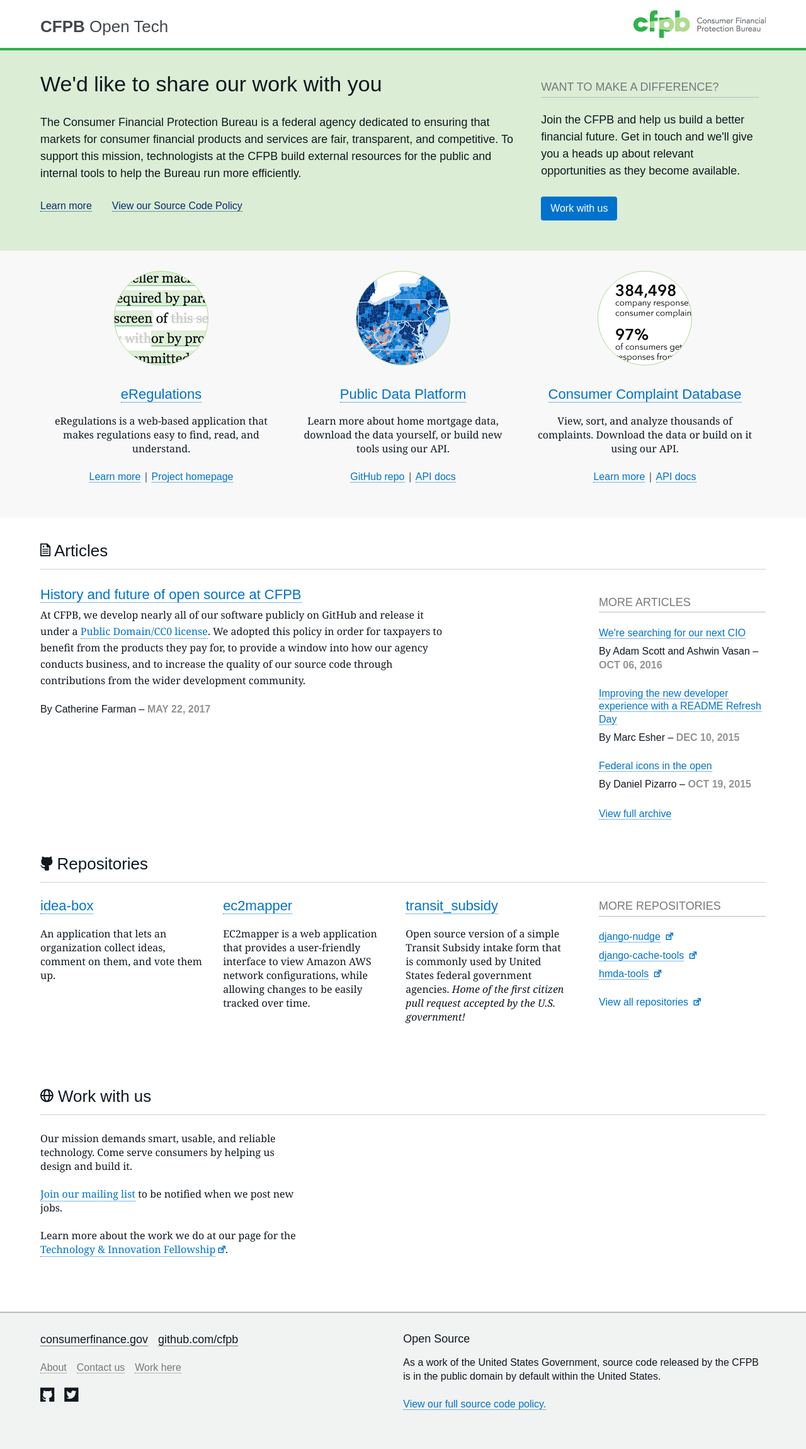
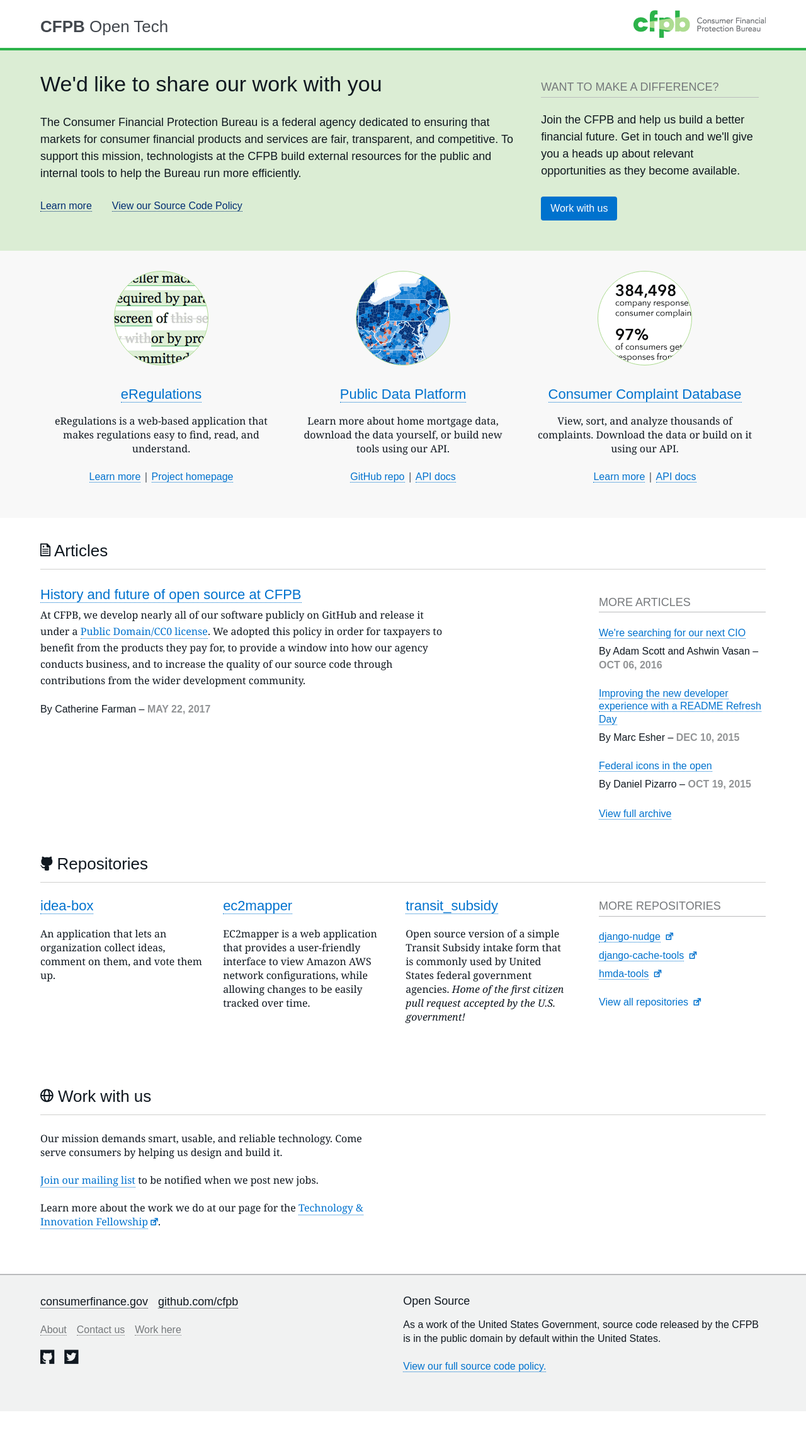
Before and after one commit to cfpb/cfpb.github.io, a Jekyll site: the page built from index.html, in a window 1280 px wide. Shown: the whole page at 63% size. Built offline with Jekyll 4.4.1, drawn with Linux system fonts in a browser that asks for light colours; nearby versions of some CDN libraries; some web fonts are replaced; after the commit the page ends 2240 px from its top, so only the background shows below that.

```diff
--- a/css/site.css
+++ b/css/site.css
@@ -3,18 +3,19 @@
 @import "icons.min.css";
 @import "afontgarde.css";
 
-
 /* Paul Irish's Universal border-box -- http://www.paulirish.com/2012/box-sizing-border-box-ftw/ */
-*, *:before, *:after {
-    -moz-box-sizing: border-box; -webkit-box-sizing: border-box; box-sizing: border-box;
+*,
+*:before,
+*:after {
+    -moz-box-sizing: border-box;
+    -webkit-box-sizing: border-box;
+    box-sizing: border-box;
 }
-
 
 body {
     padding: 0;
     margin: 0;
 }
-
 
 /* BASE TYPOGRAPHY */
 
@@ -22,7 +23,7 @@
     color: #101820; /* CFPB Black */
     font-family: Georgia, "Times New Roman", serif;
     line-height: 1.375;
-    background-color: #FFF;
+    background-color: #fff;
 
     /* Improve default text rendering, handling of kerning pairs and ligatures */
     -webkit-font-smoothing: antialiased;
@@ -101,15 +102,14 @@
     line-height: 1.83333333333333;
 }
 
-
 /* CODE */
 
 pre {
     padding: 0.625em 1em;
-    border: 1px solid #E3E4E5; /* Gray/20 */
-    border-radius: 0.250em;
+    border: 1px solid #e3e4e5; /* Gray/20 */
+    border-radius: 0.25em;
     margin-top: 1.375em;
-    background-color: #F1F2F2; /* Gray/10 */
+    background-color: #f1f2f2; /* Gray/10 */
     color: #101820; /* CFPB Black */
     /* Allow line wrapping of 'pre' */
     overflow-x: auto;
@@ -125,9 +125,9 @@
     margin-bottom: 1.375em;
     font-size: 1em;
     line-height: 1.375;
-    font-family: Source Code Pro, Consolas, Monaco, 'Andale Mono', monospace, serif;
+    font-family: Source Code Pro, Consolas, Monaco, "Andale Mono", monospace,
+        serif;
 }
-
 
 /* TABLES */
 
@@ -147,7 +147,6 @@
     padding-right: 1.375em;
     border-bottom: 0 solid #333;
 }
-
 
 /* FORMS */
 
@@ -209,7 +208,6 @@
     border: 0;
 }
 
-
 /* QUOTES */
 
 blockquote,
@@ -221,7 +219,7 @@
 blockquote:after,
 q:before,
 q:after {
-    content: '';
+    content: "";
     content: none;
 }
 
@@ -233,14 +231,13 @@
 
 blockquote {
     padding-left: 1.5em;
-    border-left: 5px solid #BABBBD;
-    color: #75787B;
+    border-left: 5px solid #babbbd;
+    color: #75787b;
 }
 
 blockquote > p {
     padding: 0;
 }
-
 
 /* LISTS */
 
@@ -264,49 +261,47 @@
     list-style: none;
 }
 
-
 /* HYPERLINKS */
 
 a {
-    border-bottom: 1px dotted #0072CE;
-    color: #0072CE;
+    border-bottom: 1px dotted #0072ce;
+    color: #0072ce;
     text-decoration: none;
 }
 
 main p a:visited {
-    border-bottom: 1px solid #005E5D;
-    color: #005E5D;
+    border-bottom: 1px solid #005e5d;
+    color: #005e5d;
     text-decoration: none;
 }
 
 a:hover {
-    border-bottom: 1px solid #7FB8E6;
-    color: #7FB8E6;
+    border-bottom: 1px solid #7fb8e6;
+    color: #7fb8e6;
     text-decoration: none;
 }
 
 a:focus {
-    border-bottom: 1px solid #0072CE;
+    border-bottom: 1px solid #0072ce;
     outline: thin dotted;
-    color: #0072CE;
+    color: #0072ce;
     text-decoration: none;
 }
 
 a:active {
-    border-bottom: 1px solid #002D72;
-    color: #002D72;
+    border-bottom: 1px solid #002d72;
+    color: #002d72;
     text-decoration: none;
 }
 
 a.home {
-    color: #43484E;
+    color: #43484e;
     border: 0;
 }
 a.home:hover,
 a.home:focus {
     color: #101820;
 }
-
 
 /* MEDIA */
 
@@ -335,7 +330,6 @@
     overflow: hidden;
 }
 
-
 /* ABBREVIATION */
 
 abbr[title],
@@ -343,7 +337,6 @@
     border-bottom: 1px dotted #333;
     cursor: help;
 }
-
 
 /* MARKED/INSERTED/DELETED AND SELECTED TEXT */
 
@@ -364,13 +357,12 @@
     text-decoration: line-through;
 }
 
-
 /* SELECTED TEXT */
 
 ::-moz-selection,
 ::selection {
-    background: #0072CE;
-    color: #FFF;
+    background: #0072ce;
+    color: #fff;
     text-shadow: none;
 }
 
@@ -415,11 +407,11 @@
 }
 .btn:active,
 .btn.active {
-  background-color: #33578e;;
+    background-color: #33578e;
 }
 
 .btn__super {
-  padding: .61111111em 1.61111111em;
+    padding: 0.61111111em 1.61111111em;
     font-size: 1.125em;
 }
 
@@ -465,7 +457,6 @@
     background: #babbbc;
 }
 
-
 /* MICRO CLEARFIX HACK */
 
 .cf:before,
@@ -484,7 +475,6 @@
     zoom: 1;
 }
 
-
 /* IMAGE REPLACEMENT */
 
 .ir {
@@ -501,7 +491,6 @@
     width: 0;
     height: 150%;
 }
-
 
 /* Hide from both screenreaders and browsers: h5bp.com/u */
 .hidden {
@@ -541,12 +530,11 @@
 /* Skip link */
 .skip > a {
     padding: 0.5em;
-    background-color: #0072CE;
-    color: #FFF;
+    background-color: #0072ce;
+    color: #fff;
     font-family: "Avenir Next W01", Arial, sans-serif;
     font-weight: bold;
 }
-
 
 /* DEFAULT MOBILE STYLE */
 
@@ -556,7 +544,7 @@
 }
 
 .header {
-    border-bottom: 4px solid #2CB34A;
+    border-bottom: 4px solid #2cb34a;
     overflow: auto;
 }
 
@@ -583,7 +571,7 @@
 }
 
 .hero {
-    background: #DBEDD4;
+    background: #dbedd4;
     font-family: "Avenir Next W01", Arial, sans-serif;
 }
 .hero section {
@@ -607,11 +595,11 @@
     border-bottom-width: 0;
 }
 .icon-external-link {
-    color: #0072CE;
+    color: #0072ce;
 }
 .call-to-action__icon > [class^="icon"],
 .sidebar_list_item_head > [class^="icon"] {
-    padding-left: .25em;
+    padding-left: 0.25em;
 }
 
 .intro h1 {
@@ -621,13 +609,13 @@
 }
 .intro a,
 .content-header a {
-    color: #002D72;
-    border-bottom-color: #002D72;
+    color: #002d72;
+    border-bottom-color: #002d72;
 }
 .intro a:hover,
 .content-header a:hover {
-    color: #0072CE;
-    border-bottom-color: #0072CE;
+    color: #0072ce;
+    border-bottom-color: #0072ce;
 }
 .intro .learn-more {
     margin: 0;
@@ -643,9 +631,9 @@
 }
 .sidebar_head {
     padding-bottom: 0.25em;
-    border-bottom: 1px solid #BABBBD;
+    border-bottom: 1px solid #babbbd;
     margin-bottom: 1.25em;
-    color: #75787B;
+    color: #75787b;
     font-family: "Avenir Next W01", Arial, sans-serif;
     font-size: 1.125em;
     line-height: 1.22222222222222;
@@ -661,7 +649,7 @@
 
 .featured-projects {
     padding: 1em 0;
-    background: #F8F8F8;
+    background: #f8f8f8;
 }
 .featured-project {
     margin: 2em 0;
@@ -670,7 +658,7 @@
 [class*="featured-project_img"] {
     width: 150px;
     height: 150px;
-    border: 1px solid #ADDC91;
+    border: 1px solid #addc91;
     border-radius: 100%;
     margin: 0 auto 2em;
 }
@@ -684,13 +672,13 @@
     background: url(../img/feature_ccdb_150x150.png) no-repeat;
 }
 .featured-project_head {
-    margin-bottom: .75em;
+    margin-bottom: 0.75em;
     font-family: "Avenir Next W01", Arial, sans-serif;
 }
 
 .section-head {
     padding: 0 0 0.5em;
-    border-bottom: 1px solid #D0D0CE;
+    border-bottom: 1px solid #d0d0ce;
     margin: 1.5em 0 1em;
     font-family: "Avenir Next W01", Arial, sans-serif;
     /*    font-size: 2.125em;*/
@@ -706,7 +694,8 @@
 .entry_title {
     margin-bottom: 0.25em;
     /*    font-size: 1.625em;
-*/}
+*/
+}
 .entry_tagline {
     margin-bottom: 1em;
     font-family: "Avenir Next W01", Arial, sans-serif;
@@ -734,7 +723,7 @@
 .tag {
     display: inline-block;
     margin-left: 1em;
-    color: #FFB149; /* Gold/80 */
+    color: #ffb149; /* Gold/80 */
     font-family: "Avenir Next W01", Arial, sans-serif;
     font-size: 0.875em;
     line-height: 1.57142857142857; /* 22/14 */
@@ -746,12 +735,12 @@
 }
 .tag_link,
 .tag_link:hover {
-    color: #75787B;
-    border-bottom: 1px solid #FFB149;
+    color: #75787b;
+    border-bottom: 1px solid #ffb149;
 }
 
 .entry_read-more-link {
-    margin-bottom: 2em
+    margin-bottom: 2em;
 }
 
 .repos {
@@ -784,8 +773,8 @@
 }
 .footer {
     padding: 2em 0;
-    border-top: 2px solid #BABBBD;
-    background: #F1F2F2;
+    border-top: 2px solid #babbbd;
+    background: #f1f2f2;
     font-family: "Avenir Next W01", Arial, sans-serif;
 }
 .footer-links ul {
@@ -805,8 +794,8 @@
     font-weight: 500;
 }
 .footer-links_secondary a {
-    border-bottom-color: #75787B;
-    color: #75787B;
+    border-bottom-color: #75787b;
+    color: #75787b;
     font-family: "Avenir Next W01", Arial, sans-serif;
     font-weight: 400;
 }
@@ -829,16 +818,15 @@
     font-weight: 500;
 }
 
-
 /* SINGLE ENTRY POSTS */
 
 .entry__single {
     margin-top: 2em;
 }
-.entry__single h1.entry_title{
+.entry__single h1.entry_title {
     font-family: "Avenir Next W01", Arial, sans-serif;
     font-weight: 500;
-    margin-bottom: .125em;
+    margin-bottom: 0.125em;
 }
 .entry__single .entry_tagline {
     font-family: "Avenir Next W01", Arial, sans-serif;
@@ -852,19 +840,18 @@
 .content-sidebar {
     padding: 15px;
     margin-bottom: 15px;
-    background-color: #DBEDD4;
+    background-color: #dbedd4;
 }
 #disqus_thread {
     padding-top: 1em;
-    border-top: 1px solid #BABBBD;
+    border-top: 1px solid #babbbd;
     margin-top: 3em;
 }
 .comment-policy {
-    color: #75787B;
+    color: #75787b;
     font-size: 0.8125em;
     font-style: italic;
 }
-
 
 /* RECRUITMENT FORM */
 
@@ -904,8 +891,6 @@
     text-align: center;
 }
 
-
-
 /* MEDIA QUERIES */
 
 /* MOBILE PORTRAIT (320px) */
@@ -916,7 +901,7 @@
         margin: 1em 0 0 0;
     }
     .header h1 {
-        margin-bottom: .5em;
+        margin-bottom: 0.5em;
     }
     .entry__single h2 {
         font-size: 1.375em;
@@ -1002,7 +987,6 @@
     .intro,
     .featured-entries,
     .repos,
-    .jobs,
     .entry__single,
     .sidebar,
     .footer-links,
@@ -1011,6 +995,9 @@
         padding: 0;
         margin: 0 -0.26em 1em 0;
         vertical-align: top;
+    }
+    .jobs {
+        width: 100%;
     }
     .intro {
         width: 66%;
@@ -1056,13 +1043,13 @@
         width: 33%;
         padding: 2em 0 2em 2em;
         margin-left: 0;
-        background: #F8F8F8;
+        background: #f8f8f8;
     }
     .recruit-form__sidebar {
         margin-top: 3.75em; /* 60/16 */
     }
     .content-body:after {
-        content: '';
+        content: "";
         display: block;
         width: 9999px;
         height: 100%;
@@ -1070,7 +1057,7 @@
         top: 0;
         left: 67%;
         z-index: -1;
-        background: #F8F8F8;
+        background: #f8f8f8;
     }
     .entry__single .entry_title {
         font-size: 2.125em;
@@ -1136,7 +1123,7 @@
     .repo:nth-of-type(even) {
         margin-left: 3.5%;
     }
-    .repo:nth-of-type(3n+1) {
+    .repo:nth-of-type(3n + 1) {
         margin-left: 0;
     }
 }
@@ -1148,16 +1135,55 @@
 
 /* PRINT */
 @media print {
-  * {background: transparent !important; color: black !important; text-shadow: none !important; filter:none !important; -ms-filter: none !important} /* Black prints faster */
-  a, a:visited {color: #444 !important; text-decoration: underline}
-  a[href]:after {content: " (" attr(href) ")"}
-  abbr[title]:after {content: " (" attr(title) ")"}
-  .ir a:after, a[href^="javascript:"]:after, a[href^="#"]:after {content: ""}  /* Don't print links for images, javascript or internal links */
-  pre, blockquote {border: 1px solid #999; page-break-inside: avoid; }
-  thead {display: table-header-group; } /* Repeat header row at top of each printed page */
-  tr, img {page-break-inside: avoid; }
-  img {max-width: 100% !important; }
-  @page {margin: 0.5cm}
-  p, h2, h3 {orphans: 3; widows: 3}
-  h2, h3{page-break-after: avoid}
+    * {
+        background: transparent !important;
+        color: black !important;
+        text-shadow: none !important;
+        filter: none !important;
+        -ms-filter: none !important;
+    } /* Black prints faster */
+    a,
+    a:visited {
+        color: #444 !important;
+        text-decoration: underline;
     }
+    a[href]:after {
+        content: " (" attr(href) ")";
+    }
+    abbr[title]:after {
+        content: " (" attr(title) ")";
+    }
+    .ir a:after,
+    a[href^="javascript:"]:after,
+    a[href^="#"]:after {
+        content: "";
+    } /* Don't print links for images, javascript or internal links */
+    pre,
+    blockquote {
+        border: 1px solid #999;
+        page-break-inside: avoid;
+    }
+    thead {
+        display: table-header-group;
+    } /* Repeat header row at top of each printed page */
+    tr,
+    img {
+        page-break-inside: avoid;
+    }
+    img {
+        max-width: 100% !important;
+    }
+    @page {
+        margin: 0.5cm;
+    }
+    p,
+    h2,
+    h3 {
+        orphans: 3;
+        widows: 3;
+    }
+    h2,
+    h3 {
+        page-break-after: avoid;
+    }
+}
```
Lines whose indentation alone changed are shown as unchanged.
